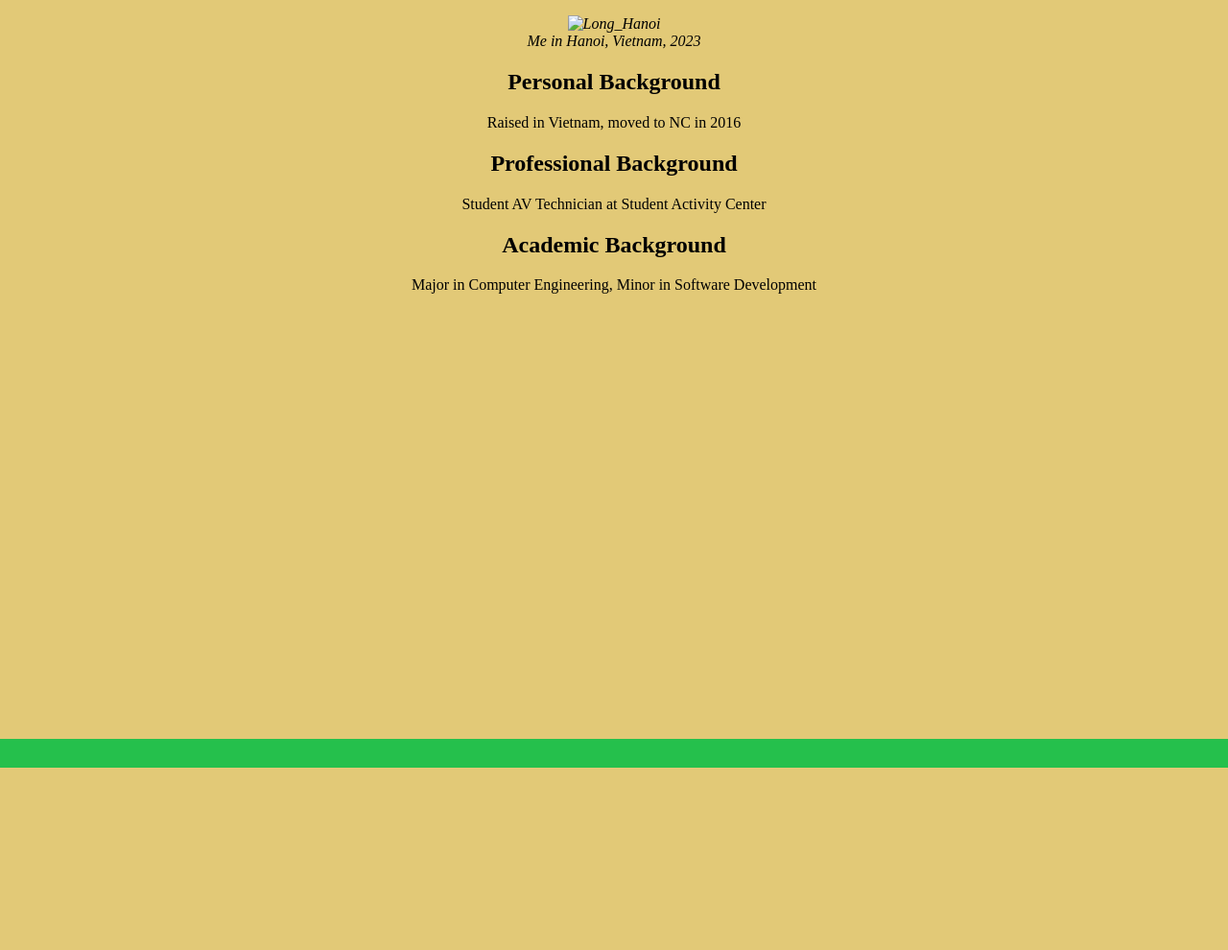
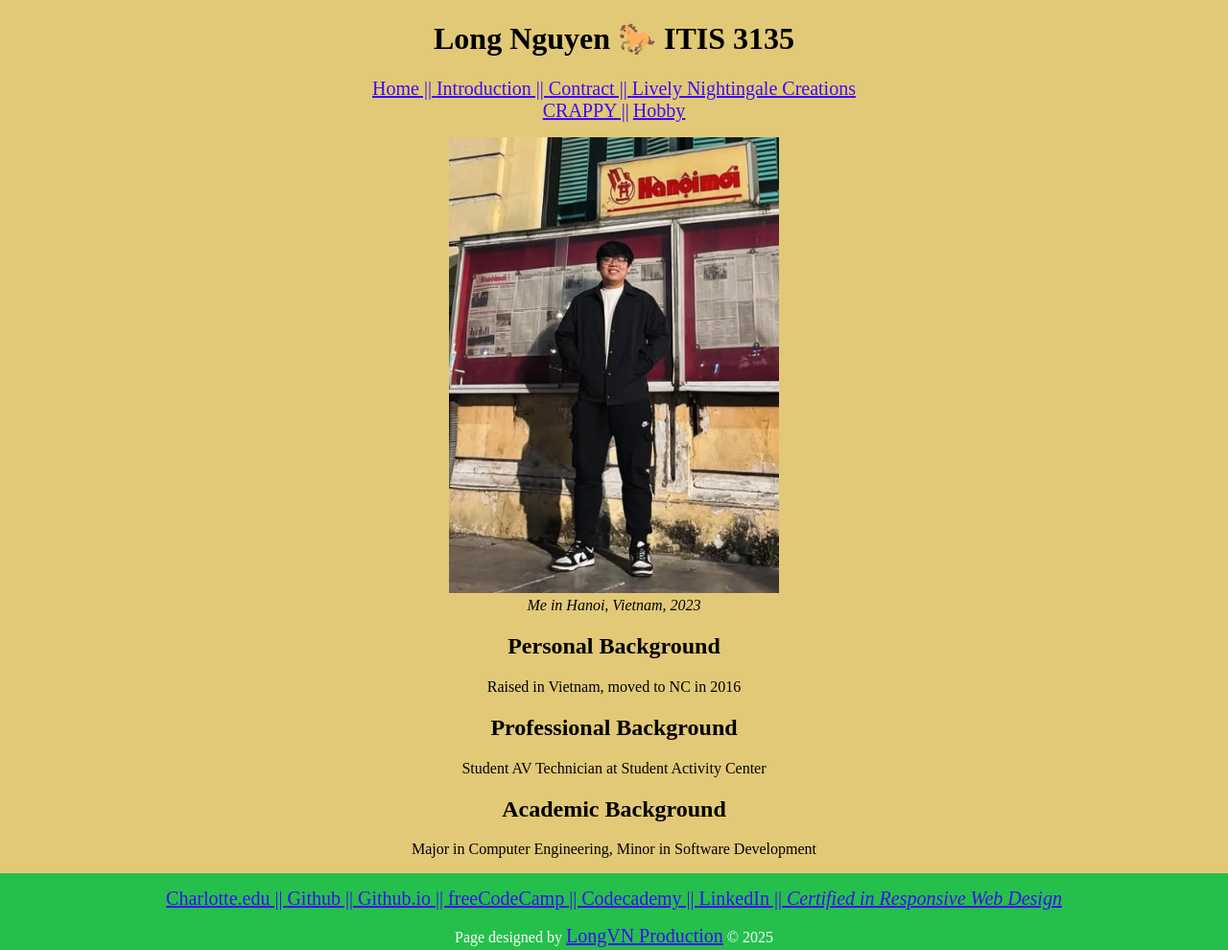
Before and after one commit to lnguye782/lnguye782.github.io, a plain HTML site: page itis3135/introduction/index.html in a window 1280 px wide. Shown: the whole page at 96% size. Before the commit the page ends 800 px from the top, so only its background shows below. Drawn offline with Linux system fonts and the light colour scheme; files that its build step writes are made by us from their sources.

Commit message:
minor fixes

```diff
--- a/itis3135/about/index.html
+++ b/itis3135/about/index.html
@@ -4,12 +4,12 @@
     <meta charset="UTF-8">
     <meta name="viewport" content="width=device-width, initial-scale=1.0">
     <title>About Us - Lively Nightingale Creations</title>
-    <link rel="stylesheet" href="/lnguye65/itis3135/styles/styles.css">
+    <link rel="stylesheet" href="/itis3135/styles/styles.css">
     <script src="https://lint.page/kit/4d0fe3.js" crossorigin="anonymous"></script>
 </head>
 <body>
     <header>
-        <div data-include="/lnguye65/itis3135/components/header.html"></div>
+        <div data-include="/itis3135/components/header.html"></div>
         <h1>Lively Nightingale Creations</h1>
         <p class="tagline"><em>"Innovative tech accessories with a melodic touch!"</em></p>
     </header>
@@ -21,8 +21,8 @@
     </main>
 
     <footer>
-        <div data-include="/lnguye65/itis3135/components/footer.html"></div>
+        <div data-include="/itis3135/components/footer.html"></div>
     </footer>
-    <script src="/lnguye65/itis3135/scripts/HTMLInclude.min.js"></script>
+    <script src="/itis3135/scripts/HTMLInclude.min.js"></script>
 </body>
 </html>
--- a/itis3135/components/footer.html
+++ b/itis3135/components/footer.html
@@ -14,4 +14,4 @@
     <a href="https://www.freecodecamp.org/certification/lnguye74/responsive-web-design"><i>Certified in Responsive Web Design</i></a>
 </nav>
 
-<p>Page designed by <a href="/lnguye65/itis3135/longvnproduction">LongVN Production</a> &copy; 2025</p>
+<p>Page designed by <a href="/itis3135/longvnproduction">LongVN Production</a> &copy; 2025</p>
--- a/itis3135/components/header.html
+++ b/itis3135/components/header.html
@@ -1,11 +1,11 @@
 <h1>Long Nguyen 🐎 ITIS 3135</h1>
 <nav>
-    <a href="/lnguye65">Home || </a>
-    <a href="/lnguye65/itis3135/introduction/">Introduction || </a>
-    <a href="/lnguye65/itis3135/contract/">Contract || </a>
-    <a href="/lnguye65/itis3135/about/">Lively Nightingale Creations</a>
+    <a href="/">Home || </a>
+    <a href="/itis3135/introduction/">Introduction || </a>
+    <a href="/itis3135/contract/">Contract || </a>
+    <a href="/itis3135/about/">Lively Nightingale Creations</a>
 </nav>
 <nav>
-    <a href="/lnguye65/itis3135/stuff/CRAPPYPAGE.html">CRAPPY ||</a>
-    <a href="/lnguye65/itis3135/hobby/">Hobby</a>
+    <a href="/itis3135/stuff/CRAPPYPAGE.html">CRAPPY ||</a>
+    <a href="/itis3135/hobby/">Hobby</a>
 </nav>
--- a/itis3135/introduction/index.html
+++ b/itis3135/introduction/index.html
@@ -4,16 +4,16 @@
     <meta charset="UTF-8">
     <meta name="viewport" content="width=device-width, initial-scale=1.0">
     <title>Introduction</title>
-    <link rel="stylesheet" href="/lnguye65/itis3135/styles/styles.css">
+    <link rel="stylesheet" href="/itis3135/styles/styles.css">
     <script src="https://lint.page/kit/4d0fe3.js" crossorigin="anonymous"></script>
 </head>
 <body>
     <header>
-        <div data-include="/lnguye65/itis3135/components/header.html"></div>
+        <div data-include="/itis3135/components/header.html"></div>
     </header>
     <main>
         <figure>
-            <img src="/lnguye65/itis3135/images/long_hanoi.png" alt="Long_Hanoi">
+            <img src="/itis3135/images/long_hanoi.png" alt="Long_Hanoi">
             <figcaption>Me in Hanoi, Vietnam, 2023</figcaption>
         </figure>
         <section>
@@ -32,8 +32,8 @@
         </section>
     </main>
     <footer>
-        <div data-include="/lnguye65/itis3135/components/footer.html"></div>
+        <div data-include="/itis3135/components/footer.html"></div>
     </footer>
-    <script src="/lnguye65/itis3135/scripts/HTMLInclude.min.js"></script>
+    <script src="/itis3135/scripts/HTMLInclude.min.js"></script>
 </body>
 </html>
```
Also changed, not shown: itis3135/contract/index.html (+4 -4 lines), itis3135/hobby/index.html (+3 -3 lines), itis3135/longvnproduction/index.html (+1 -1 lines), itis3135/project/temp.txt (added).
